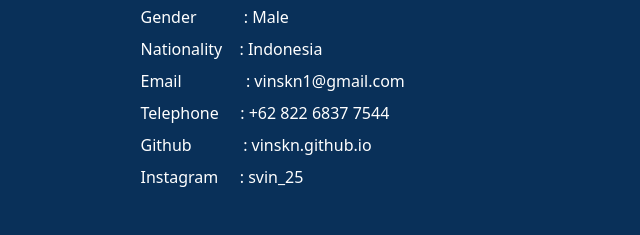
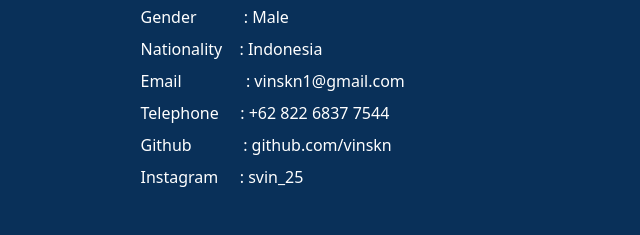
Before and after one commit to Vinskn/Vinskn.github.io, a plain HTML site: page index.html in a window 1280 px wide. Shown: the part 1025-1260 px from the top of the page, 369-1009 px from the left. Drawn offline with nearby package versions, Linux system fonts and the light colour scheme; a script that the page names is missing.

Commit message:
ganti bio

```diff
--- a/index.html
+++ b/index.html
@@ -105,7 +105,7 @@
                 <li class="mb-2">
                   Github
                   <div class="jarak">;;;;;;;;;;;;</div>
-                  : vinskn.github.io
+                  : github.com/vinskn
                 </li>
                 <li class="mb-2">
                   Instagram
```
